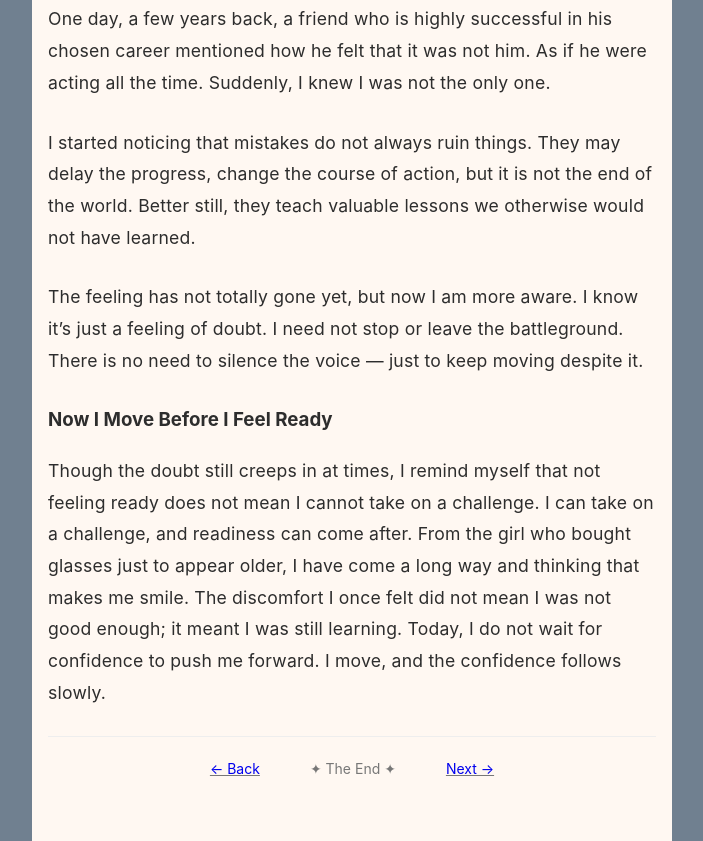
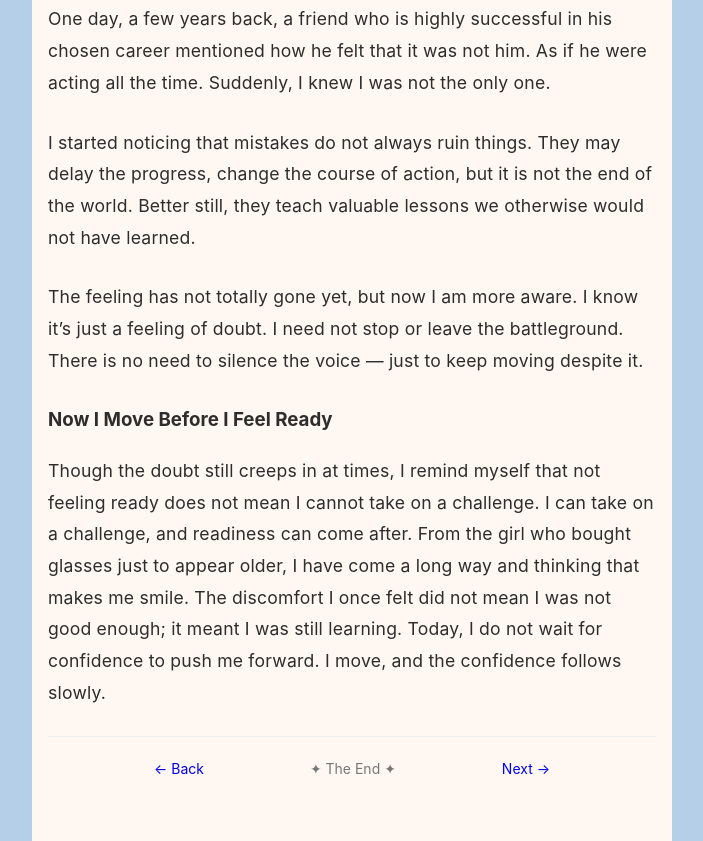
Before and after one commit to shirugautam-dev/Blog, a plain HTML site: page htmls/imposter.html in a window 1280 px wide. Shown: the part 2049-2890 px from the top of the page, without its empty margins (288-991 px from the left). Drawn offline with nearby package versions, Linux system fonts and the light colour scheme; files whose address does not match are found by name.

Commit message:
Add files via upload

```diff
--- a/style.css
+++ b/style.css
@@ -5,7 +5,7 @@
 body {
   font-family: 'Inter', sans-serif;
   margin: 0;
-  background: #708090; /*#EDE7DF*/;
+  background: #b6cfe9; /*#EDE7DF*/;
   color: #2D2D2D;
   line-height: 1.7;
   -webkit-font-smoothing: antialiased;
@@ -689,17 +689,15 @@ body.dark .book-meta {
 
 .article-end {
   display: flex;
-  justify-content: center;
+  justify-content: space-evenly;
   align-items: center;
-  gap: 50px; /* 👈 CONTROL SPACING HERE */
   margin-top: 20px;
   font-size: 14px;
   margin-bottom: 40px;
 }
 
 .article-end a {
-  text-decoration: underline;
-  text-decoration-color: #777;
+  text-decoration: none
 }
 
 .article-end- .end-text {
```
